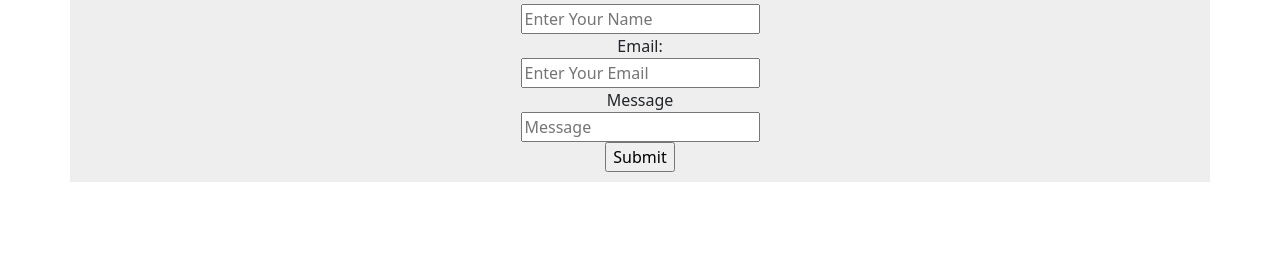
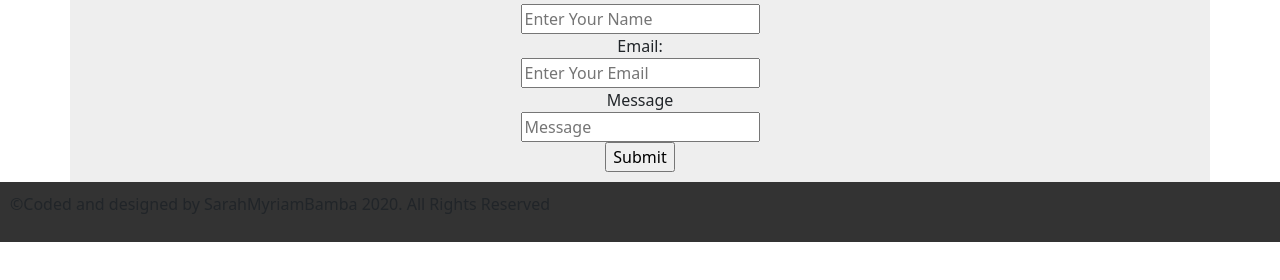
Before and after one commit to SarahMyriam/Responsive-Portfolio-1, a plain HTML site: page contact.html in a window 1280 px wide. Shown: the part 142-422 px from the top of the page. Drawn offline with nearby package versions, Linux system fonts and the light colour scheme.

Commit message:
added the footer section to the contact page

```diff
--- a/contact.html
+++ b/contact.html
@@ -39,7 +39,7 @@
             </div>
         </nav>
     </header>
-    <!---->
+    <!--Contact form-->
     <div class="container">
         <h1>Contact</h1>
         <form>
@@ -58,7 +58,14 @@
             <input type="submit" id="submit" value="Submit">
         </form>
     </div>
-    <!---->
-
 </body>
+<!--Footer-->
+<footer>
+    <div className="copywright">
+        <div className="up">
+            <i className="fa fa-chevron"></i>
+            <p className="">&copy;Coded and designed by SarahMyriamBamba 2020. All Rights Reserved</p>
+        </div>
+    </div>
+</footer>
 </html>
```
